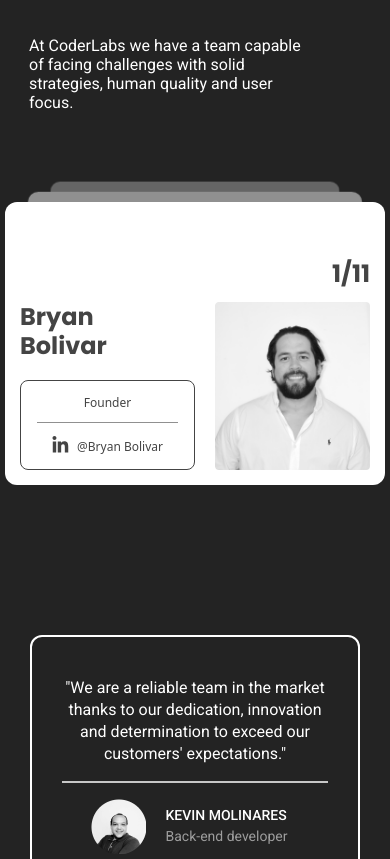
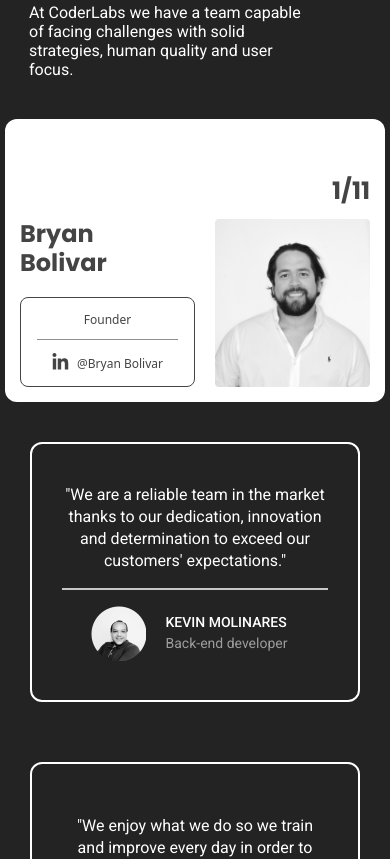
Before and after one commit to contentcraftstudio/Coderlabs-web-2.0, a Next.js app: page / in a window 390 px wide. Shown: the part 4566-5425 px from the top of the page. Built offline with nearby package versions, Linux system fonts and the light colour scheme.

Commit message:
Change::Spaces between sections

```diff
--- a/components/Blog.tsx
+++ b/components/Blog.tsx
@@ -11,10 +11,7 @@ export default function Blog({}: Props) {
   const { t } = useTranslation()
 
   return (
-    <div
-      id='blog'
-      className='sm:columns-1 lg:columns-2 p-[24px] lg:px-[110px] sm:pt-[70px] md:pt-[104px] lg:pt-[167px]'
-    >
+    <div id='blog' className='sm:columns-1 lg:columns-2 p-[24px] lg:px-[110px]'>
       <div className='flex flex-col  items-start xl:min-h-[600px] py-3 sm:pb-[100px]'>
         <h2 className='font-secondary font-medium sm:text-[34px] md:text-[48px] lg:text-[60px] text-white sm:pb-[20px] lg:pb-[40px]'>
           {t("Explore_our_blog")}
--- a/components/CardsTestominial.tsx
+++ b/components/CardsTestominial.tsx
@@ -7,7 +7,7 @@ type Props = {}
 export default function CardsTestominial({}: Props) {
   const data = TestimonialData.data
   return (
-    <div className='sm:pt-[70px] md:pt-[104px] lg:pt-[167px]'>
+    <>
       <div className=' flex flex-col lg:flex-row justify-center items-center gap-[60px] '>
         <CardTestimonials
           img={data[0].img}
@@ -30,6 +30,6 @@ export default function CardsTestominial({}: Props) {
           paragraph={data[2].paragraph}
         />
       </div>
-    </div>
+    </>
   )
 }
--- a/components/Footer.tsx
+++ b/components/Footer.tsx
@@ -16,7 +16,7 @@ function Lg() {
   const { t } = useTranslation()
 
   return (
-    <div className='w-[100%] grid grid-cols-1 divide-y-2 divide-gray-300 px-4 container pt-[200px]'>
+    <div className='w-[100%] grid grid-cols-1 divide-y-2 divide-gray-300 px-4 container'>
       <div className='pb-[40px] flex justify-start'>
         <Image
           src={logo}
--- a/components/GetIn.tsx
+++ b/components/GetIn.tsx
@@ -60,7 +60,7 @@ export default function GetIn({}: Props) {
   }
 
   return (
-    <div className='w-[100%] px-6 container sm:pt-[70px] md:pt-[104px]'>
+    <div className='w-[100%] px-6 container'>
       <Form
         initialValues={{
           name: "",
--- a/components/SwiperTeam.tsx
+++ b/components/SwiperTeam.tsx
@@ -98,7 +98,7 @@ export default function ProfileEdit () {
   return (
     <Swiper
       init={false}
-      className='md:px-[50px] lg:px-[32px] pt-[50px] pb-[40px] lg:pt-[120px]'
+      className='md:px-[50px] lg:px-[32px]'
       effect='creative'
       grabCursor={false}
       slideToClickedSlide
--- a/components/Team.tsx
+++ b/components/Team.tsx
@@ -10,7 +10,7 @@ export default function Team({}: Props) {
     <>
       <div
         id='team'
-        className='flex sm:flex-col md:flex-row justify-between mt-[40px] pt-[40px] border-t-2 border-white ml-6'
+        className='flex sm:flex-col md:flex-row justify-between sm:pt-[40px] md:pt-[60px] lg:pt-[40px] border-t-2 border-white ml-6'
       >
         <h3 className='font-secondary font-medium sm:text-[16px] md:text-[20px] text-orange sm:mb-[32px]'>
           {t("Our_team")}
--- a/pages/index.tsx
+++ b/pages/index.tsx
@@ -33,8 +33,8 @@ export default function Home() {
         />
       </Head>
       <main>
-        <section className='container mx-auto xl:space-y-[140px] sm:space-y-[80px]'>
-          <section className=' sm:space-y-[200px] md:space-y-[150px]'>
+        <section className='container mx-auto sm:space-y-[80px] md:space-y-[100px] lg:space-y-[140px]'>
+          <section className='sm:space-y-[200px] md:space-y-[514px] lg:space-y-[150px]'>
             <Navbar />
             <Hero />
           </section>
@@ -42,13 +42,15 @@ export default function Home() {
           <ToolsSec />
           <BestSec />
         </section>
-        <footer className='bg-background-dark xl:mt-[200px] sm:mt-[80px] pt-8'>
-          <section className='container mx-auto xl:space-y-[140px] sm:space-y-[40px] md:space-y-[100px]'>
+        <footer className='bg-background-dark sm:mt-[80px] md:mt-[100px] lg:mt-[200px] sm:pt-[39px] md:pt-[53px] lg:pt-[97px]]'>
+          <section className='container mx-auto sm:space-y-[40px] md:space-y-[100px] lg:space-y-[140px]'>
             <Team />
             <CardsTestominial />
             <Blog />
             <GetIn />
-            <Footer />
+            <div className='md:pt-[125px]'>
+              <Footer />
+            </div>
           </section>
         </footer>
       </main>
```
Also changed, not shown: components/Hero.tsx (+5 -6 lines).
